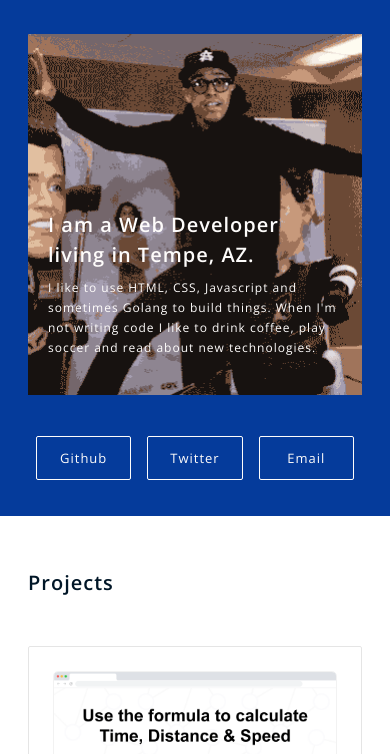
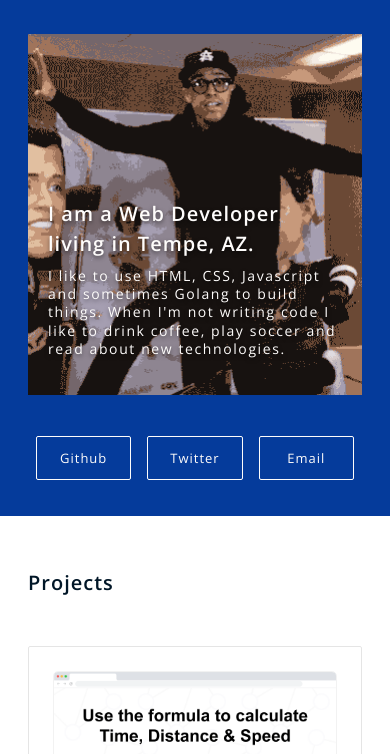
Before and after one commit to nathanielmata/portfolio, a plain HTML site: page index.html in a window 390 px wide. Shown: the part 90-844 px from the top of the page. Drawn offline with nearby package versions, Linux system fonts and the light colour scheme.

Commit message:
make p text larger and add text shadow for phone

```diff
--- a/index.css
+++ b/index.css
@@ -37,10 +37,10 @@ h3 {
 }
 
 p {
-  font-size: 12px;
-  line-height: 20px;
-  letter-spacing: 1px;
-  font-weight: 200;
+  font-size: 14px;
+  line-height: 130%;
+  letter-spacing: 0.1rem;
+  font-weight: 500;
 }
 
 a {
@@ -110,6 +110,7 @@ section {
   right: 0;
   left: 0;
   margin: 0 auto;
+  text-shadow: 0 2px 4px rgba(0, 0, 0, 0.5);
 }
 
 .hero__text h1,
@@ -267,6 +268,7 @@ footer {
   .hero__text {
     bottom: 56px;
     width: 412px;
+    text-shadow: none;
   }
 
   .ul__btns {
```
